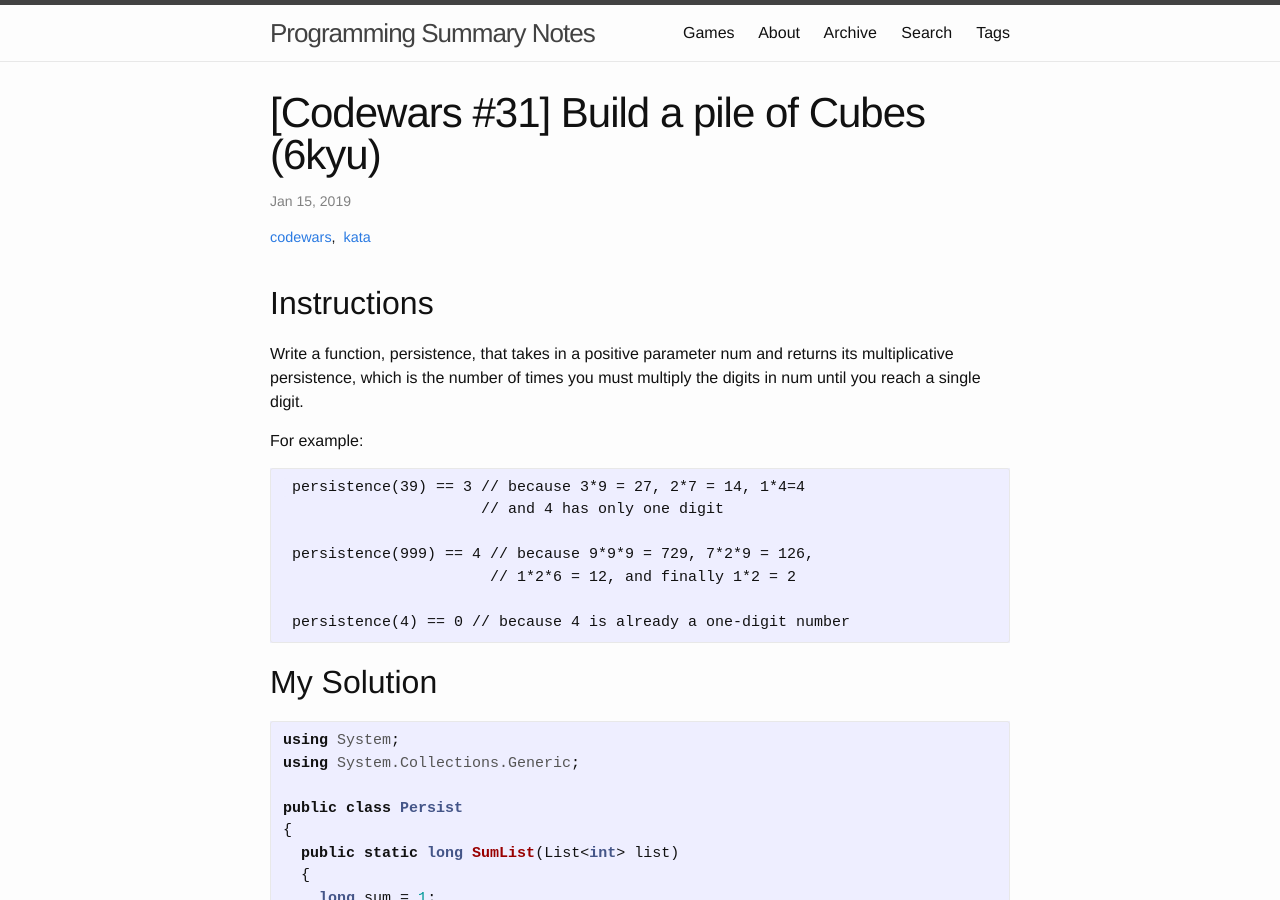
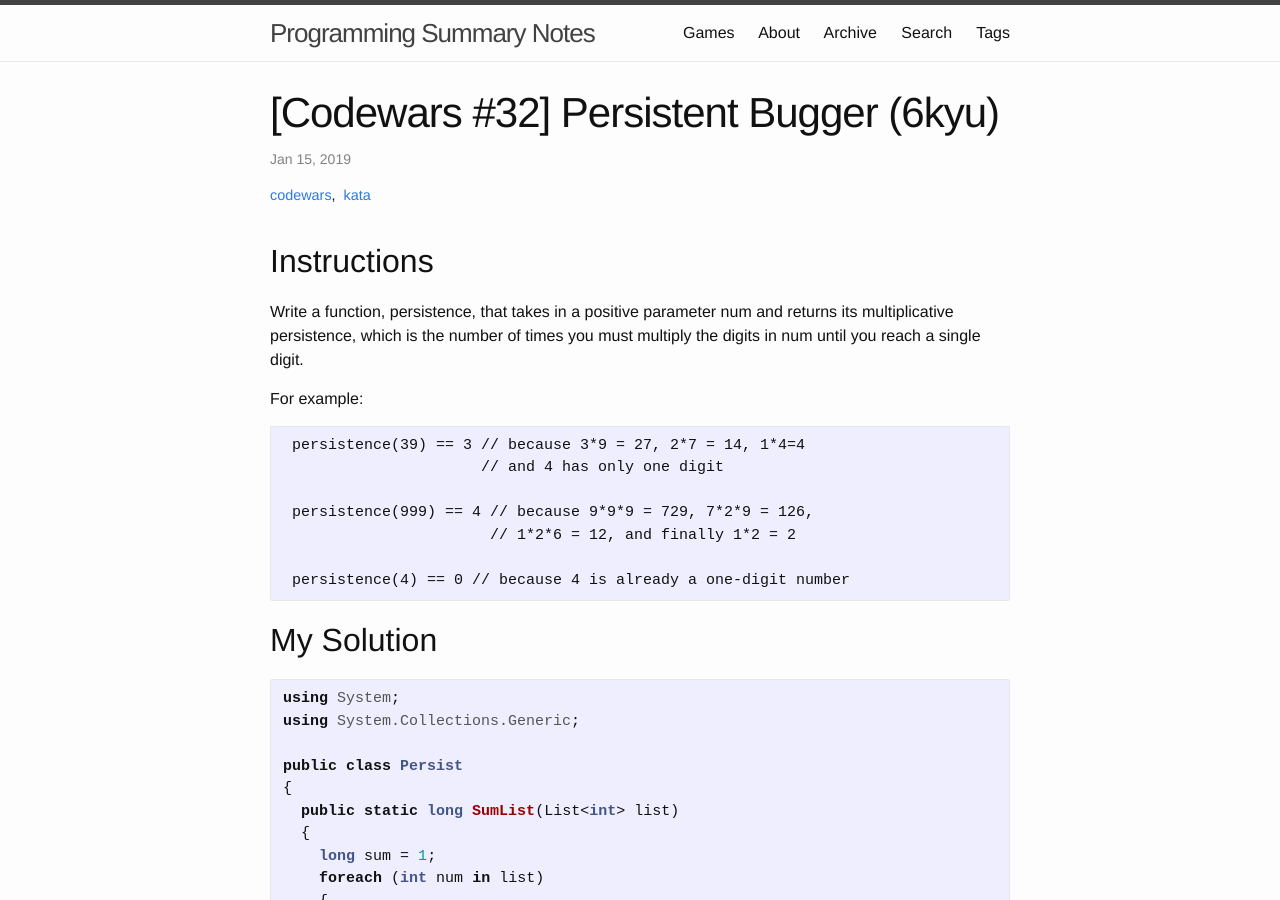
Before and after one commit to karais89/karais89.github.io_back, a Jekyll site: the page built from _posts/2019-01-15-codewars-Persistent-Bugger.markdown, in a window 1280 px wide and 900 px high. Built offline with Jekyll 4.4.1, drawn with Linux system fonts in a browser that asks for light colours; comment, search, counter and statistics services are not loaded.

Commit message:
update post

```diff
--- a/_posts/2019-01-15-codewars-Persistent-Bugger.markdown
+++ b/_posts/2019-01-15-codewars-Persistent-Bugger.markdown
@@ -1,7 +1,7 @@
 ---
 layout: post
-title: "[Codewars #31] Build a pile of Cubes (6kyu)"
-excerpt: "[Codewars #31] Build a pile of Cubes (6kyu) 문제 풀이"
+title: "[Codewars #32] Persistent Bugger (6kyu)"
+excerpt: "[Codewars #32] Persistent Bugger (6kyu) 문제 풀이"
 date: 2019-01-15 17:58:00 +0900
 tags: [codewars, kata]
 ---
```
